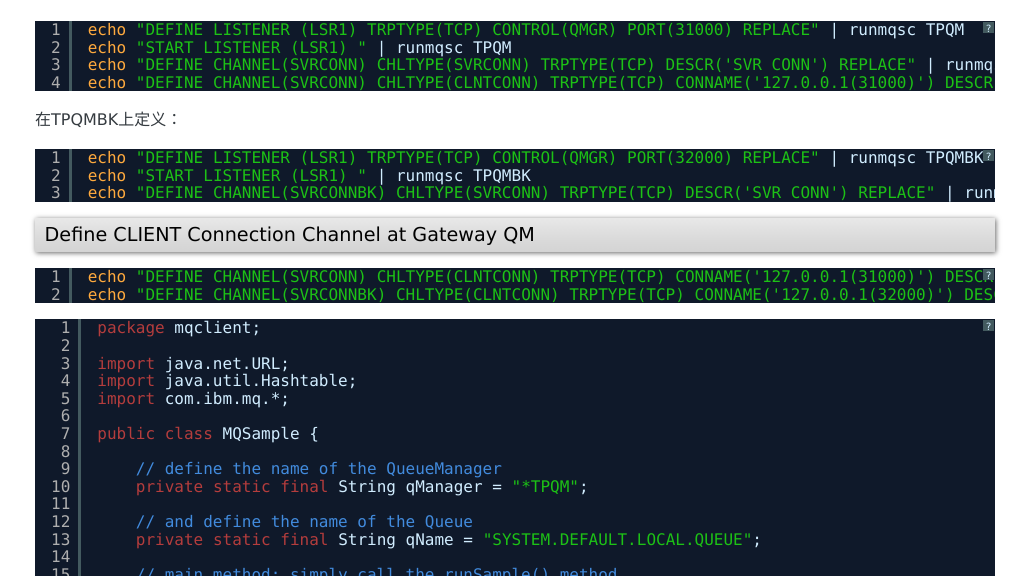
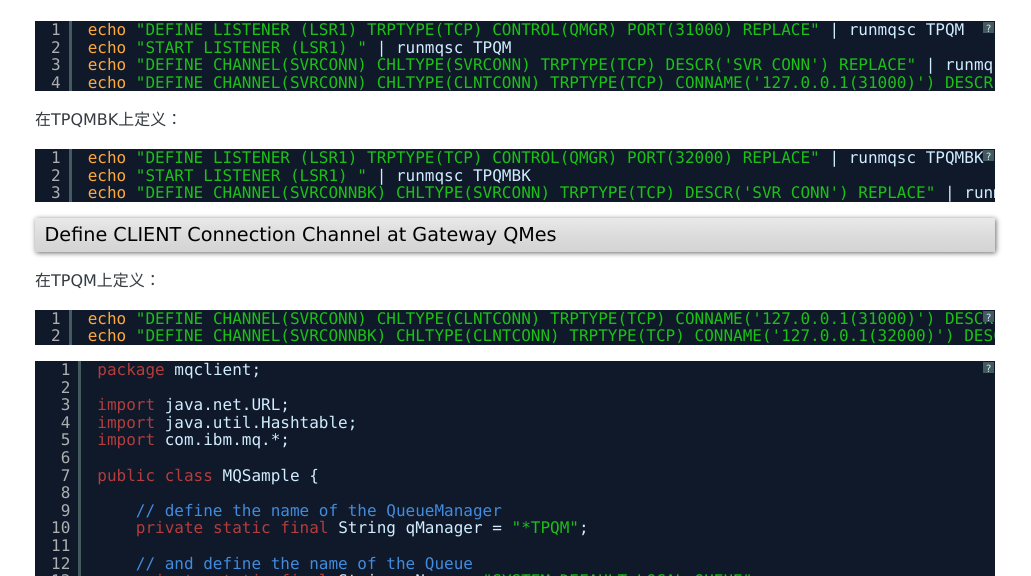
Before and after one commit to XuEric/homepage, a Jekyll site: the page built from _posts/2013-07-12-MQ-Client-Connection-Define-Table.md, in a window 1280 px wide and 900 px high, cut to the strip 324-900 px from the top of the window. Shown: the whole strip, without its empty margins (125-1156 px from the left). Built offline with Jekyll 4.4.1, drawn with Linux system fonts in a browser that asks for light colours; Markdown is read by kramdown in place of the engine named in the settings; comment, search, counter and statistics services are not loaded.

Commit message:
Update 2013-07-12-MQ-Client-Connection-Define-Table.md

```diff
--- a/_posts/2013-07-12-MQ-Client-Connection-Define-Table.md
+++ b/_posts/2013-07-12-MQ-Client-Connection-Define-Table.md
@@ -22,7 +22,9 @@
 echo "DEFINE CHANNEL(SVRCONNBK) CHLTYPE(SVRCONN) TRPTYPE(TCP) DESCR('SVR CONN') REPLACE" | runmqsc TPQMBK
 </pre>
 
-## Define CLIENT Connection Channel at Gateway QM ##
+## Define CLIENT Connection Channel at Gateway QMes ##
+在TPQM上定义：
+
 <pre class="brush:bash">
 echo "DEFINE CHANNEL(SVRCONN) CHLTYPE(CLNTCONN) TRPTYPE(TCP) CONNAME('127.0.0.1(31000)') DESCR('clnt conn to TPQM') QMNAME(TPQM) REPLACE" | runmqsc TPQM
 echo "DEFINE CHANNEL(SVRCONNBK) CHLTYPE(CLNTCONN) TRPTYPE(TCP) CONNAME('127.0.0.1(32000)') DESCR('clnt conn to TPQMBK') QMNAME(TPQM) REPLACE" | runmqsc TPQM
```
